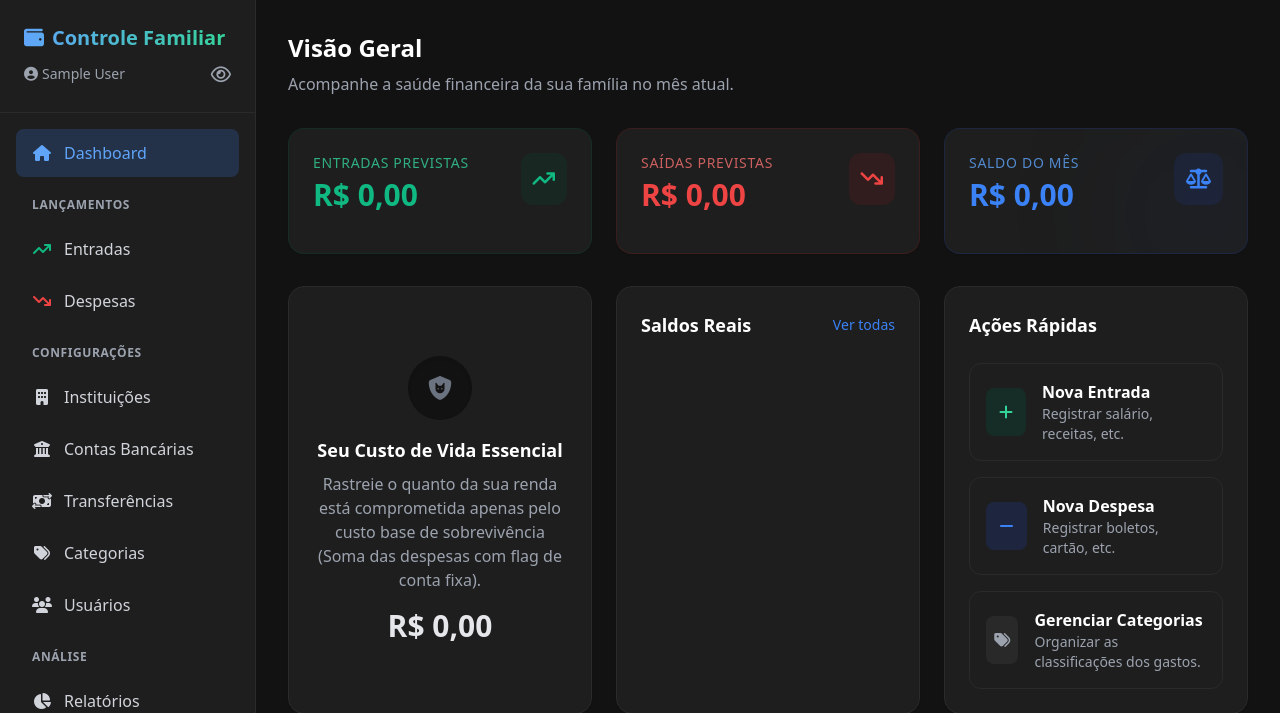
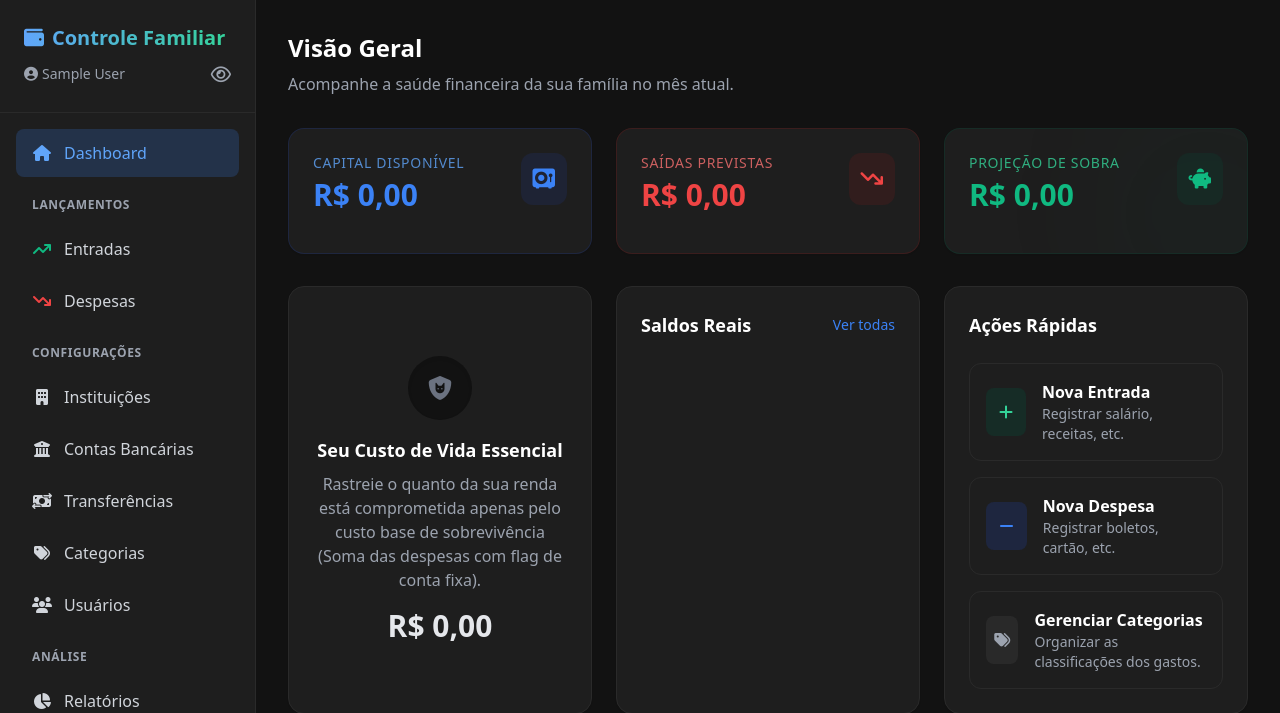
Before and after one commit to gilsonreis/gerenciador-conta, a PHP site: page / in a window 1280 px wide. Shown: the top 713 px of the page. Run offline with PHP 8.4, Linux system fonts and the light colour scheme; the visitor is signed in with stand-in values (Sample User, id 1); some libraries are stand-ins or nearby versions.

Commit message:
feat: update dashboard to display 'Capital Disponível' and 'Projeção de Sobra' instead of 'Entradas Previstas' and 'Saldo do Mês'.

```diff
--- a/assets/js/home.js
+++ b/assets/js/home.js
@@ -11,33 +11,37 @@ const homeJS = {
             method: 'GET',
             success: function(res) {
                 if(res.sucesso) {
-                    $('#dash-entradas').text(res.entradas_formatado);
+                    $('#dash-capital').text(res.capital_disponivel_formatado);
                     $('#dash-saidas').text(res.saidas_formatado);
                     $('#dash-custovida').text(res.custovida_formatado);
 
-                    const saldoElem = $('#dash-saldo');
-                    const saldoCard = $('#dash-saldo-card');
-                    const saldoBg = $('#dash-saldo-bg');
-                    const saldoIcon = $('#dash-saldo-icon');
-                    const saldoLabel = $('#dash-saldo-label');
+                    const projElem = $('#dash-projecao');
+                    const projCard = $('#dash-projecao-card');
+                    const projBg = $('#dash-projecao-bg');
+                    const projIcon = $('#dash-projecao-icon');
+                    const projLabel = $('#dash-projecao-label');
 
-                    saldoElem.text(res.saldo_formatado);
+                    projElem.text(res.projecao_sobra_formatado);
 
                     // Cleanup previous state classes
-                    saldoElem.removeClass('text-blue-600 dark:text-blue-500 text-emerald-600 dark:text-emerald-500 text-red-600 dark:text-red-500');
-                    saldoCard.removeClass('border-blue-100 dark:border-blue-900/30 border-emerald-100 dark:border-emerald-900/30 border-red-100 dark:border-red-900/30');
-                    saldoIcon.removeClass('bg-blue-50 dark:bg-blue-900/20 text-blue-500 bg-emerald-50 dark:bg-emerald-900/20 text-emerald-500 bg-red-50 dark:bg-red-900/20 text-red-500');
+                    projElem.removeClass('text-emerald-600 dark:text-emerald-500 text-red-600 dark:text-red-500');
+                    projCard.removeClass('border-emerald-100 dark:border-emerald-900/30 border-red-100 dark:border-red-900/30');
+                    projIcon.removeClass('bg-emerald-50 dark:bg-emerald-900/20 text-emerald-500 bg-red-50 dark:bg-red-900/20 text-red-500');
+                    projLabel.removeClass('text-emerald-800 dark:text-emerald-400/80 text-red-800 dark:text-red-400/80');
+                    projBg.removeClass('bg-emerald-50 dark:bg-emerald-900/10 bg-red-50 dark:bg-red-900/10');
 
-                    if (res.saldo >= 0) {
-                        saldoElem.addClass('text-emerald-600 dark:text-emerald-500');
-                        saldoCard.addClass('border-emerald-100 dark:border-emerald-900/30');
-                        saldoIcon.addClass('bg-emerald-50 dark:bg-emerald-900/20 text-emerald-500');
-                        saldoLabel.addClass('text-emerald-800 dark:text-emerald-400/80').removeClass('text-blue-800 dark:text-blue-400/80');
+                    if (res.projecao_sobra >= 0) {
+                        projElem.addClass('text-emerald-600 dark:text-emerald-500');
+                        projCard.addClass('border-emerald-100 dark:border-emerald-900/30');
+                        projIcon.addClass('bg-emerald-50 dark:bg-emerald-900/20 text-emerald-500');
+                        projLabel.addClass('text-emerald-800 dark:text-emerald-400/80');
+                        projBg.addClass('bg-emerald-50 dark:bg-emerald-900/10');
                     } else {
-                        saldoElem.addClass('text-red-600 dark:text-red-500');
-                        saldoCard.addClass('border-red-100 dark:border-red-900/30');
-                        saldoIcon.addClass('bg-red-50 dark:bg-red-900/20 text-red-500');
-                        saldoLabel.addClass('text-red-800 dark:text-red-400/80').removeClass('text-blue-800 dark:text-blue-400/80');
+                        projElem.addClass('text-red-600 dark:text-red-500');
+                        projCard.addClass('border-red-100 dark:border-red-900/30');
+                        projIcon.addClass('bg-red-50 dark:bg-red-900/20 text-red-500');
+                        projLabel.addClass('text-red-800 dark:text-red-400/80');
+                        projBg.addClass('bg-red-50 dark:bg-red-900/10');
                     }
                 }
             }
--- a/endpoints/despesas/dashboard.php
+++ b/endpoints/despesas/dashboard.php
@@ -2,29 +2,44 @@
 require_once __DIR__ . '/../../src/Helpers/AuthHelper.php';
 require_once __DIR__ . '/../../src/Repositories/LancamentoRepository.php';
 require_once __DIR__ . '/../../src/Repositories/CaixaRepository.php';
+require_once __DIR__ . '/../../src/Repositories/ContaRepository.php';
 
 AuthHelper::requireLogin();
 
 $mesAno = $_GET['mes'] ?? date('Y-m');
 
+// 1. Soma dos Saldos Reais de todas as contas (Poder de Fogo Atual)
+$repoConta = new ContaRepository();
+$saldosContas = $repoConta->saldos(AuthHelper::getInstituicaoId());
+$somaSaldosReais = 0;
+foreach ($saldosContas as $c) {
+    $somaSaldosReais += (float)$c['saldo_atual_real'];
+}
+
+// 2. Entradas do Mês
+$repoCaixa = new CaixaRepository();
+$entradasMes = (float)$repoCaixa->resumoMes(AuthHelper::getInstituicaoId(), $mesAno);
+
+// 3. Capital Disponível (Saldo nas Contas + Entradas do Mês)
+$capitalDisponivel = $somaSaldosReais + $entradasMes;
+
+// 4. Saídas do Mês (Previstas/Pagas)
 $repoLancamento = new LancamentoRepository();
 $resumoDespesas = $repoLancamento->resumoMes(AuthHelper::getInstituicaoId(), $mesAno);
-$saidas = (float)($resumoDespesas['total_saidas'] ?? 0);
+$saidasMes = (float)($resumoDespesas['total_saidas'] ?? 0);
 $custoVida = (float)($resumoDespesas['custo_vida'] ?? 0);
 
-$repoCaixa = new CaixaRepository();
-$entradas = (float)$repoCaixa->resumoMes(AuthHelper::getInstituicaoId(), $mesAno);
-
-$saldo = $entradas - $saidas;
+// 5. Projeção de Sobra (Capital - Saídas)
+$projecaoSobra = $capitalDisponivel - $saidasMes;
 
 echo json_encode([
     'sucesso' => true,
-    'entradas' => $entradas,
-    'entradas_formatado' => 'R$ ' . number_format($entradas, 2, ',', '.'),
-    'saidas' => $saidas,
-    'saidas_formatado' => 'R$ ' . number_format($saidas, 2, ',', '.'),
+    'capital_disponivel' => $capitalDisponivel,
+    'capital_disponivel_formatado' => 'R$ ' . number_format($capitalDisponivel, 2, ',', '.'),
+    'saidas' => $saidasMes,
+    'saidas_formatado' => 'R$ ' . number_format($saidasMes, 2, ',', '.'),
+    'projecao_sobra' => $projecaoSobra,
+    'projecao_sobra_formatado' => 'R$ ' . number_format($projecaoSobra, 2, ',', '.'),
     'custovida' => $custoVida,
-    'custovida_formatado' => 'R$ ' . number_format($custoVida, 2, ',', '.'),
-    'saldo' => $saldo,
-    'saldo_formatado' => 'R$ ' . number_format($saldo, 2, ',', '.')
+    'custovida_formatado' => 'R$ ' . number_format($custoVida, 2, ',', '.')
 ]);
--- a/pages/home/index.inc.php
+++ b/pages/home/index.inc.php
@@ -4,14 +4,14 @@
 </div>
 
 <div class="grid grid-cols-1 md:grid-cols-3 gap-6 mb-8">
-    <div class="bg-white dark:bg-darkcard rounded-2xl p-6 shadow-sm border border-emerald-100 dark:border-emerald-900/30">
+    <div class="bg-white dark:bg-darkcard rounded-2xl p-6 shadow-sm border border-blue-100 dark:border-blue-900/30">
         <div class="flex justify-between items-start mb-4">
             <div>
-                <p class="text-sm font-medium text-emerald-800 dark:text-emerald-400/80 uppercase tracking-wider mb-1">Entradas Previstas</p>
-                <h3 class="text-3xl font-bold text-emerald-600 dark:text-emerald-500 valor-sensivel" id="dash-entradas">R$ 0,00</h3>
+                <p class="text-sm font-medium text-blue-800 dark:text-blue-400/80 uppercase tracking-wider mb-1">Capital Disponível</p>
+                <h3 class="text-3xl font-bold text-blue-600 dark:text-blue-500 valor-sensivel" id="dash-capital">R$ 0,00</h3>
             </div>
-            <div class="p-3 bg-emerald-50 dark:bg-emerald-900/20 text-emerald-500 rounded-xl">
-                <i class="fa-solid fa-arrow-trend-up text-xl"></i>
+            <div class="p-3 bg-blue-50 dark:bg-blue-900/20 text-blue-500 rounded-xl">
+                <i class="fa-solid fa-vault text-xl"></i>
             </div>
         </div>
     </div>
@@ -28,15 +28,15 @@
         </div>
     </div>
 
-    <div class="bg-white dark:bg-darkcard rounded-2xl p-6 shadow-sm border border-blue-100 dark:border-blue-900/30 relative overflow-hidden" id="dash-saldo-card">
-        <div class="absolute -right-10 -bottom-10 w-40 h-40 bg-blue-50 dark:bg-blue-900/10 rounded-full blur-3xl z-0 pointer-events-none transition-colors duration-500" id="dash-saldo-bg"></div>
+    <div class="bg-white dark:bg-darkcard rounded-2xl p-6 shadow-sm border border-emerald-100 dark:border-emerald-900/30 relative overflow-hidden" id="dash-projecao-card">
+        <div class="absolute -right-10 -bottom-10 w-40 h-40 bg-emerald-50 dark:bg-emerald-900/10 rounded-full blur-3xl z-0 pointer-events-none transition-colors duration-500" id="dash-projecao-bg"></div>
         <div class="flex justify-between items-start mb-4 relative z-10">
             <div>
-                <p class="text-sm font-medium text-blue-800 dark:text-blue-400/80 uppercase tracking-wider mb-1" id="dash-saldo-label">Saldo do Mês</p>
-                <h3 class="text-3xl font-bold text-blue-600 dark:text-blue-500 transition-colors duration-500 valor-sensivel" id="dash-saldo">R$ 0,00</h3>
+                <p class="text-sm font-medium text-emerald-800 dark:text-emerald-400/80 uppercase tracking-wider mb-1" id="dash-projecao-label">Projeção de Sobra</p>
+                <h3 class="text-3xl font-bold text-emerald-600 dark:text-emerald-500 transition-colors duration-500 valor-sensivel" id="dash-projecao">R$ 0,00</h3>
             </div>
-            <div class="p-3 bg-blue-50 dark:bg-blue-900/20 text-blue-500 rounded-xl transition-colors duration-500" id="dash-saldo-icon">
-                <i class="fa-solid fa-scale-balanced text-xl"></i>
+            <div class="p-3 bg-emerald-50 dark:bg-emerald-900/20 text-emerald-500 rounded-xl transition-colors duration-500" id="dash-projecao-icon">
+                <i class="fa-solid fa-piggy-bank text-xl"></i>
             </div>
         </div>
     </div>
```
